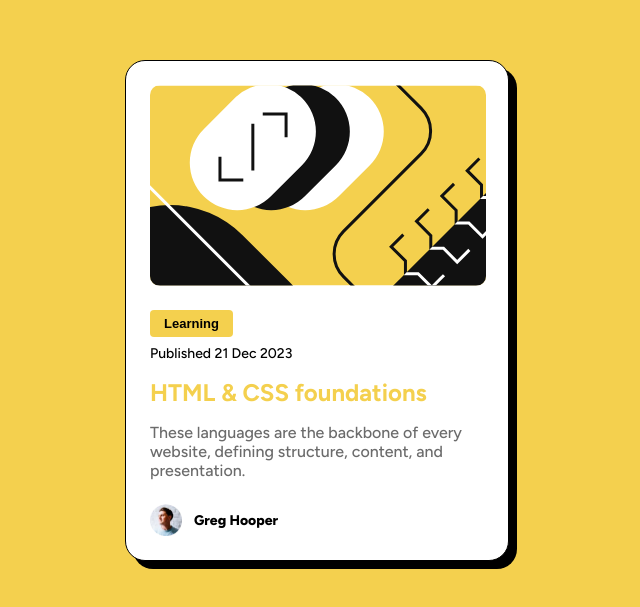
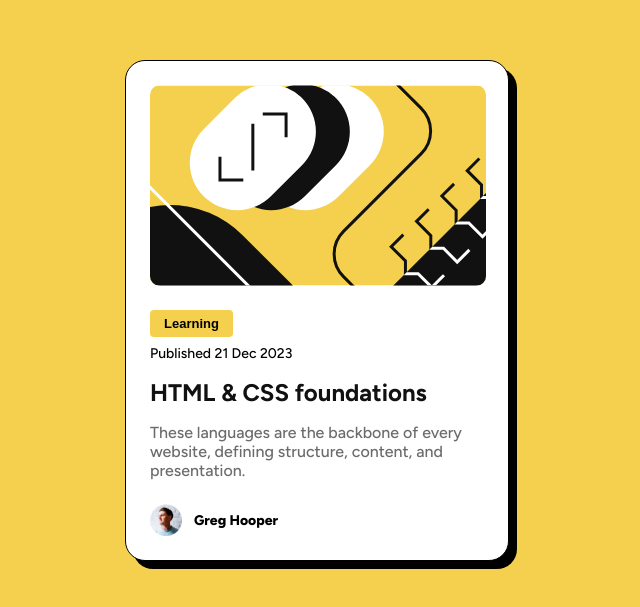
Before and after one commit to chrisbk9674/blog-preview-card, a plain HTML site: page index.html in a window 1280 px wide. Shown: the part 159-766 px from the top of the page, without its empty margins (323-963 px from the left). Drawn offline with Linux system fonts and the light colour scheme.

Commit message:
Updated CSS styles for blog preview card

```diff
--- a/blog-preview-card.css
+++ b/blog-preview-card.css
@@ -58,7 +58,7 @@ h1 {
   font-size: 24px;
   font-weight: 700;
   margin-bottom: 16px;
-  color: #f4d04e;
+  color: #111111;
 }
 
 p {
```
